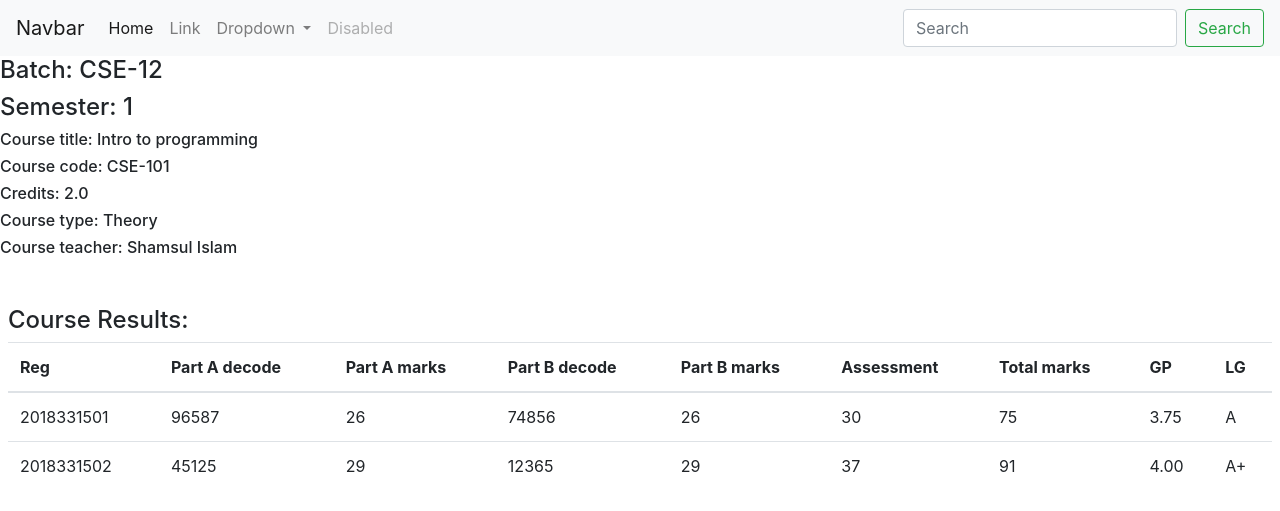
After one commit to RahatGithub/RMS1, a Django app: a page that uses main/templates/main/course_view.html in a window 1280 px wide. The commit adds this page. Shown: the top 511 px of the page. Run offline with Django 4.2, Linux system fonts and the light colour scheme; data comes from the database, SQL or seed files in the repository; some libraries are stand-ins or nearby versions.

Commit message:
En route to initial tabulation sheet

```diff
--- a/main/models.py
+++ b/main/models.py
@@ -12,12 +12,10 @@ class Semester(models.Model):
     id = models.AutoField
     batch_no = models.CharField(max_length=8, default="")
     semester_no = models.IntegerField(default=None)
-    courses_json = models.CharField(max_length=5000, default="")
 
 
 class Course(models.Model):
     id = models.AutoField
-    # course_id = models.CharField(max_length=20, default="")
     batch_no = models.CharField(max_length=8, default="")
     semester_no = models.IntegerField(default=None)
     course_code = models.CharField(max_length=8, default="")
@@ -25,7 +23,6 @@ class Course(models.Model):
     course_type =  models.CharField(max_length=10, default="")
     course_credits = models.FloatField(default=0)
     course_teacher = models.CharField(max_length=40, default="")
-    # course_results_json = models.CharField(max_length=5000, default="")  # e.g. {'2018331500' : {'GP':'3.75', 'LG':'A'}}
 
 
 class Student(models.Model):
@@ -42,3 +39,32 @@ class Student(models.Model):
     isCR = models.BooleanField(default=False)
     average_cgpa = models.FloatField(default=0)
     remarks = models.CharField(max_length=500, default="")
+
+
+class TheoryCourseResult(models.Model):
+    id = models.AutoField
+    reg_no = models.CharField(max_length=10, default="")
+    batch_no = models.CharField(max_length=6, default="")
+    semester_no = models.IntegerField(default=None)
+    course_code = models.CharField(max_length=8, default="")
+    part_a_decode = models.CharField(max_length=10, default="")
+    part_a_marks = models.IntegerField(default=None)
+    part_b_decode = models.CharField(max_length=10, default="")
+    part_b_marks = models.IntegerField(default=None)
+    assessment_marks = models.IntegerField(default=None)
+    total_marks = models.IntegerField(default=None)
+    GP = models.CharField(max_length=5, default="")
+    LG = models.CharField(max_length=5, default="")
+
+
+class SessionalCourseResult(models.Model):
+    id = models.AutoField
+    reg_no = models.CharField(max_length=10, default="")
+    batch_no = models.CharField(max_length=6, default="")
+    semester_no = models.IntegerField(default=None)
+    course_code = models.CharField(max_length=8, default="")
+    lab_marks = models.IntegerField(default=None)
+    assessment_marks = models.IntegerField(default=None)
+    total_marks = models.IntegerField(default=None)
+    GP = models.CharField(max_length=5, default="")
+    LG = models.CharField(max_length=5, default="")
--- /dev/null
+++ b/main/templates/main/course_view.html
@@ -0,0 +1,94 @@
+{% extends 'main/base.html' %}
+
+{% block title %} Course view {% endblock %}
+
+
+{% block body %}
+
+<h4>Batch: {{course.batch_no}}</h4>
+<h4>Semester: {{course.semester_no}}</h4>
+<h6>Course title: {{course.course_title}}</h6>
+<h6>Course code: {{course.course_code}}</h6>
+<h6>Credits: {{course.course_credits}}</h6>
+<h6>Course type: {{course.course_type}}</h6>
+<h6>Course teacher: {{course.course_teacher}}</h6>
+
+{% if course.course_type == "Theory" %}
+<section class="mx-2 my-5">
+    <h4>Course Results:</h4>
+    <table class="table table-hover">
+        <thead>
+          <tr>
+            <th scope="col">Reg</th>
+            <th scope="col">Part A decode</th>
+            <th scope="col">Part A marks</th>
+            <th scope="col">Part B decode</th>
+            <th scope="col">Part B marks</th>
+            <th scope="col">Assessment</th>
+            <th scope="col">Total marks</th>
+            <th scope="col">GP</th>
+            <th scope="col">LG</th>
+          </tr>
+        </thead>
+        <tbody>
+            {% for result in results %}
+            <tr>
+                <td>{{result.reg_no}}</td>
+                <td>{{result.part_a_decode}}</td>
+                <td>{{result.part_a_marks}}</td>
+                <td>{{result.part_b_decode}}</td>
+                <td>{{result.part_a_marks}}</td>
+                <td>{{result.assessment_marks}}</td>
+                <td>{{result.total_marks}}</td>
+                <td>{{result.GP}}</td>
+                <td>{{result.LG}}</td>
+            </tr>
+            {% endfor %}
+        </tbody>
+      </table>
+</section>
+{% elif course.course_type == "Sessional" %}
+<section class="mx-2 my-5">
+    <h4>Course Results:</h4>
+    <table class="table table-hover">
+        <thead>
+          <tr>
+            <th scope="col">Reg</th>
+            <th scope="col">Lab marks</th>
+            <th scope="col">Assessment marks</th>
+            <th scope="col">Total marks</th>
+            <th scope="col">GP</th>
+            <th scope="col">LG</th>
+          </tr>
+        </thead>
+        <tbody>
+            {% for result in results %}
+            <tr>
+                <td>{{result.reg_no}}</td>
+                <td>{{result.lab_marks}}</td>
+                <td>{{result.assessment_marks}}</td>
+                <td>{{result.total_marks}}</td>
+                <td>{{result.GP}}</td>
+                <td>{{result.LG}}</td>
+            </tr>
+            {% endfor %}
+        </tbody>
+      </table>
+</section>
+{% endif %}
+
+
+{% endblock %}
+
+
+{% block js %}
+
+<!-- **This js code section should be used in all pages that has a form in it** -->
+<script>
+    if ( window.history.replaceState ) {
+        window.history.replaceState( null, null, window.location.href );
+    }
+</script>
+<!-- **** -->
+
+{% endblock %}
--- a/main/templates/main/students_view.html
+++ b/main/templates/main/students_view.html
@@ -20,8 +20,6 @@
             <th scope="col">Mother's Name</th>
             <th scope="col">Address</th>
             <th scope="col">Phone</th>
-            <th scope="col">Is residential?</th>
-            <th scope="col">Is CR?</th>
             <th scope="col">Avg CGPA</th>
             <th scope="col">Remarks</th>
           </tr>
@@ -37,8 +35,6 @@
                 <td>{{student.mother_name}}</td>
                 <td>{{student.address}}</td>
                 <td>{{student.phone}}</td>
-                <td>{{student.isResidential}}</td>
-                <td>{{student.isCR}}</td>
                 <td>{{student.average_cgpa}}</td>
                 <td>{{student.remarks}}</td>
             </tr>
--- a/main/urls.py
+++ b/main/urls.py
@@ -4,5 +4,7 @@ from . import views
 urlpatterns = [
     path('', views.index, name="index"),
     path('semester_view/<str:batch_no>/<int:semester_no>', views.semester_view, name="semester_view"),
-    path('students_view/<str:batch_no>', views.students_view, name="students_view")
+    path('students_view/<str:batch_no>', views.students_view, name="students_view"),
+    path('add_semester/<str:batch_no>', views.add_semester, name="add_semester"),
+    path('course_view/<str:batch_no>/<int:semester_no>/<str:course_type>/<str:course_code>', views.course_view, name="course_view")
 ]
--- a/main/views.py
+++ b/main/views.py
@@ -1,6 +1,6 @@
-from django.shortcuts import render
+from django.shortcuts import render, redirect
 from django.http import HttpResponse
-from .models import Batch, Semester, Course, Student
+from .models import Batch, Semester, Course, Student, TheoryCourseResult, SessionalCourseResult
 
 
 def index(request):
@@ -30,11 +30,103 @@ def index(request):
 
 
 def semester_view(request, batch_no, semester_no):
+    if request.method == "POST":
+        batch_no = batch_no
+        semester_no = semester_no
+        course_code = request.POST['course_code']
+        course_title = request.POST['course_title']
+        course_credits = request.POST['course_credits']
+        course_type = request.POST['course_type']
+        course_teacher = request.POST['course_teacher']
+
+        course = Course.objects.create(batch_no=batch_no,
+                                       semester_no=semester_no,
+                                       course_code=course_code,
+                                       course_title=course_title,
+                                       course_credits=course_credits,
+                                       course_type=course_type,
+                                       course_teacher=course_teacher)
+        return render(request, 'main/semester_view.html', {'batch_no':batch_no, 'semester_no':semester_no, 'courses':courses})
+
     courses = Course.objects.filter(batch_no=batch_no, semester_no=semester_no)
+
+    # ***experimental***
+    students = Student.objects.filter(batch_no=batch_no)
+    print("*"*30)
+
+    table_sheet = list()   # a list to store all result records for all students in this semester
+
+    for student in students:
+        result_entry = dict()   # a dictionary to store result record for each student in this semster
+
+        reg_no = student.reg_no
+        # print("name:", student.name)
+        # print("reg:", student.reg_no)
+        result_entry['reg_no'] = reg_no
+        result_entry['name'] = student.name
+
+        total_credits = 0
+        total_GP = 0
+        final_LG = None
+        for course in courses:
+            # ******* Taking theory and sessional result of a student ******
+            if course.course_type == "Theory":
+                try:
+                    course_result = TheoryCourseResult.objects.get(batch_no=batch_no, semester_no=semester_no, reg_no=reg_no)
+                except:
+                    course_result = None
+            elif course.course_type == "Sessional":
+                try:
+                    course_result = SessionalCourseResult.objects.get(batch_no=batch_no, semester_no=semester_no, reg_no=reg_no)
+                except:
+                    course_result = None
+            # _______________________________________________________________
+            try:
+                result_entry[course.course_code] = {'credits' : course.course_credits,
+                                                    'GP' : course_result.GP,
+                                                    'LG' : course_result.LG }
+            except:
+                result_entry[course.course_code] = {'credits' : course.course_credits,
+                                                    'GP' : None,
+                                                    'LG' : None }
+
+            total_credits += course.course_credits
+            total_GP += course.course_credits * course_result.GP
+
+        final_GP = total_GP / total_credits
+        result_entry[f"semester {semester_no}"] = {'credits' : total_credits,
+                                                   'GP' : final_GP,
+                                                   'LG' : 'X'}
+
+    for record in table_sheet:
+        print(record)
+
+
+    print("*"*30)
+    # ******************
+
     return render(request, 'main/semester_view.html', {'batch_no':batch_no, 'semester_no':semester_no, 'courses':courses})
+
+
+def add_semester(request, batch_no):
+    semesters = Semester.objects.filter(batch_no=batch_no)
+    semester_no = len(semesters)+1
+    semester = Semester.objects.create(batch_no=batch_no, semester_no=semester_no)
+    return redirect('/main/')
+
+
+def course_view(request, batch_no, semester_no, course_type, course_code):
+    course_obj = Course.objects.filter(batch_no=batch_no, semester_no=semester_no, course_code=course_code)
+    course = course_obj[0]
+    if course_type == "Theory":
+        results = TheoryCourseResult.objects.filter(batch_no=batch_no, semester_no=semester_no, course_code=course_code)
+    elif course_type == "Sessional":
+        results = SessionalCourseResult.objects.filter(batch_no=batch_no, semester_no=semester_no, course_code=course_code)
+
+    params = {'course':course,'results':results}
+    return render(request, 'main/course_view.html', params)
 
 
 def students_view(request, batch_no):
     students = Student.objects.filter(batch_no=batch_no)
-    print(students)
     return render(request, 'main/students_view.html', {'batch_no':batch_no, 'students':students})
```
Also changed, not shown: main/admin.py (+11 -2 lines), main/templates/main/index.html (+6 -1 lines), main/templates/main/semester_view.html (+16 -3 lines), db.sqlite3, main/migrations/0010_remove_semester_courses_json.py (added), main/migrations/0011_courseresult.py (added), main/migrations/0012_courseresult_course_code.py (added), main/migrations/0013_sessionalcourseresult_and_more.py (added).
